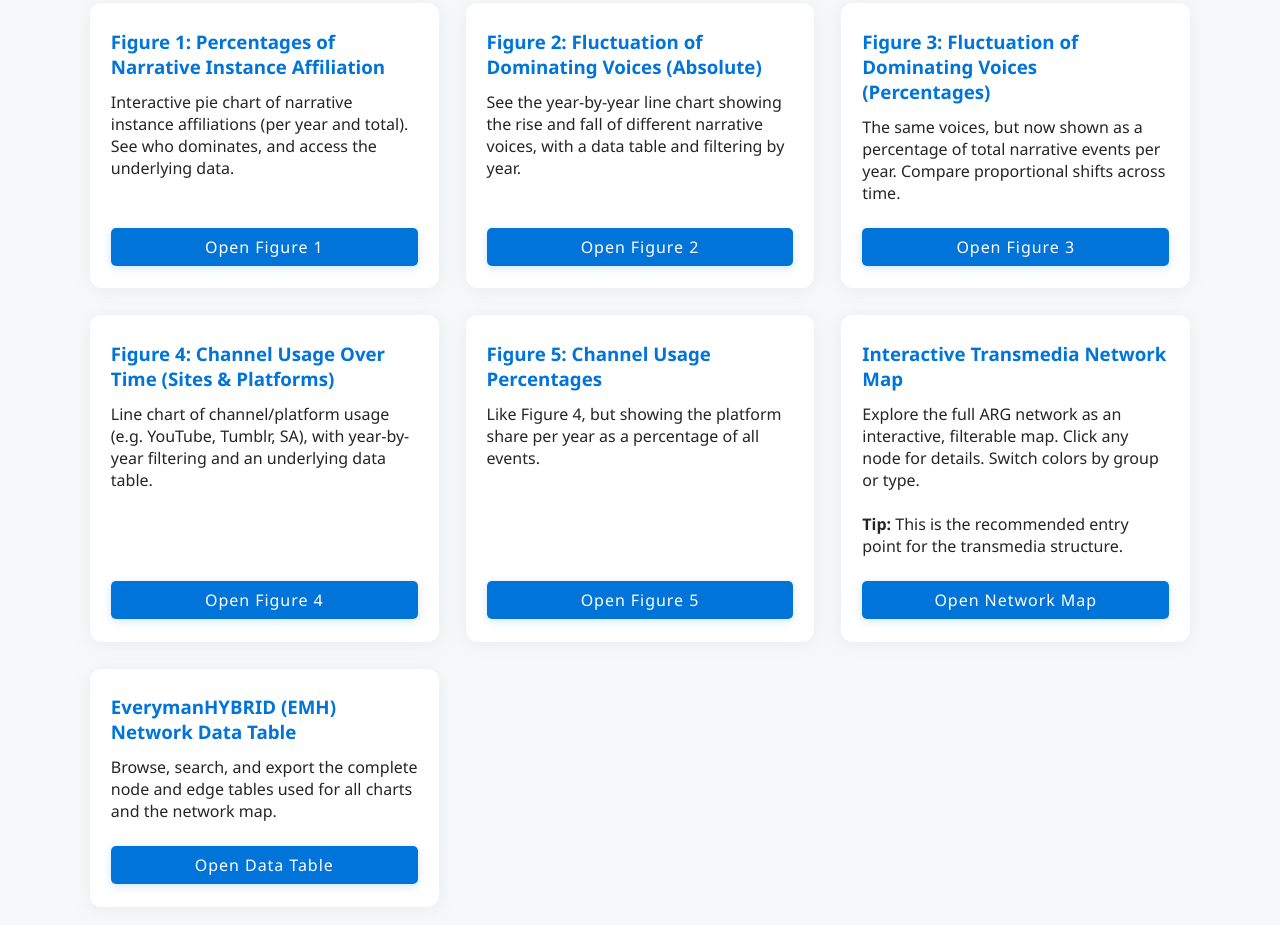
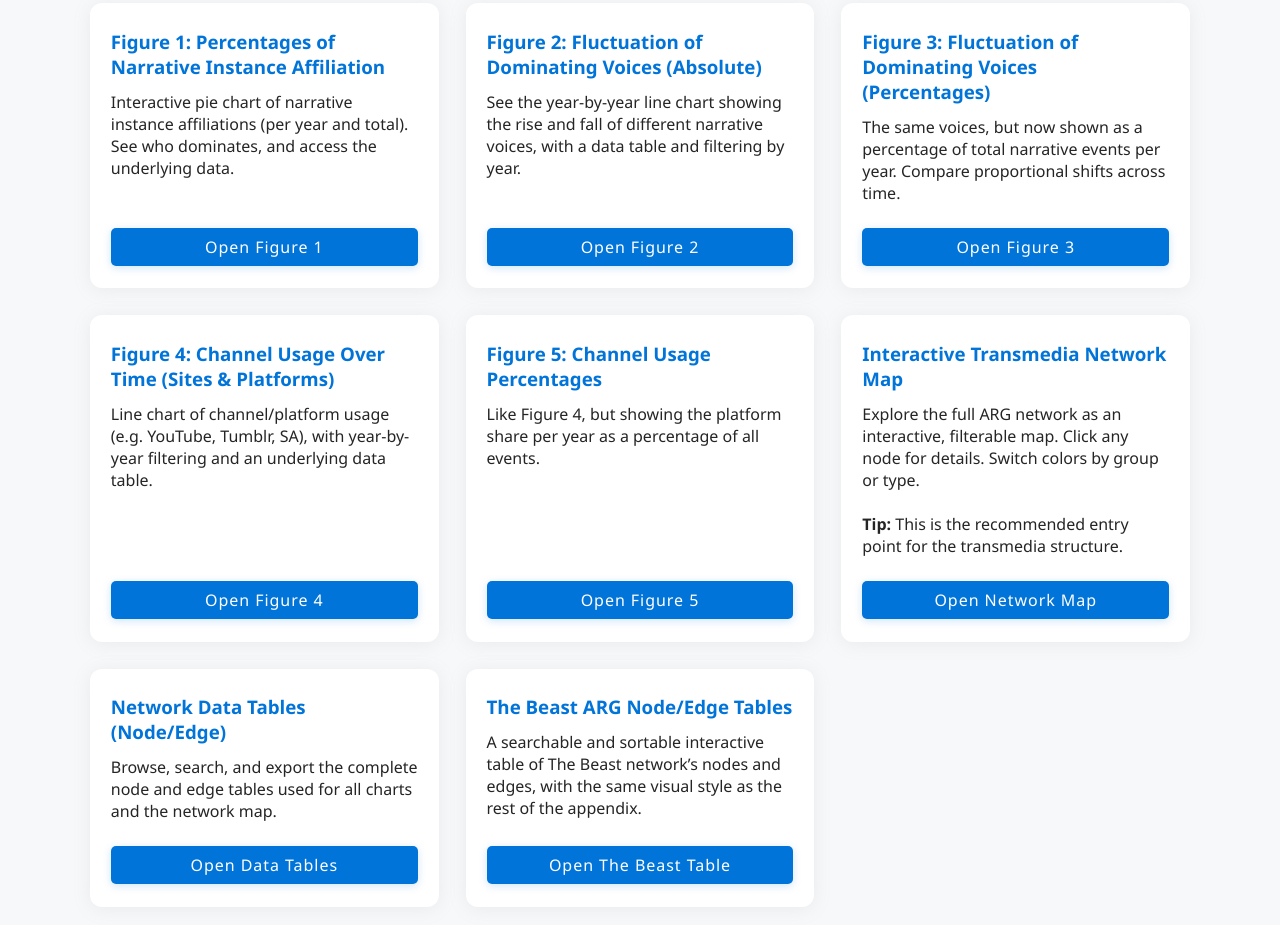
Before and after one commit to afejesrichard/elte.transmedia, a plain HTML site: page index.html in a window 1280 px wide. Shown: the part 362-1287 px from the top of the page. Drawn offline with Linux system fonts and the light colour scheme.

Commit message:
Added The Beast data table card

```diff
--- a/index.html
+++ b/index.html
@@ -109,12 +109,17 @@
     <div class="card">
       <div class="card-title">Interactive Transmedia Network Map</div>
       <div class="card-desc">Explore the full ARG network as an interactive, filterable map. Click any node for details. Switch colors by group or type.<br><br><b>Tip:</b> This is the recommended entry point for the transmedia structure.</div>
-      <a href="the_beast/the_beast_map.html" class="card-link">Open Network Map</a>
+      <a href="the_beast_map.html" class="card-link">Open Network Map</a>
     </div>
     <div class="card">
-      <div class="card-title">EverymanHYBRID (EMH) Network Data Table</div>
+      <div class="card-title">Network Data Tables (Node/Edge)</div>
       <div class="card-desc">Browse, search, and export the complete node and edge tables used for all charts and the network map.</div>
-      <a href="emh_node-edge_table.html" class="card-link">Open Data Table</a>
+      <a href="node-edge_table.html" class="card-link">Open Data Tables</a>
+    </div>
+    <div class="card">
+      <div class="card-title">The Beast ARG Node/Edge Tables</div>
+      <div class="card-desc">A searchable and sortable interactive table of The Beast network’s nodes and edges, with the same visual style as the rest of the appendix.</div>
+      <a href="the_beast/the_beast_node-edge_table.html" class="card-link">Open The Beast Table</a>
     </div>
   </div>
 </body>
```
